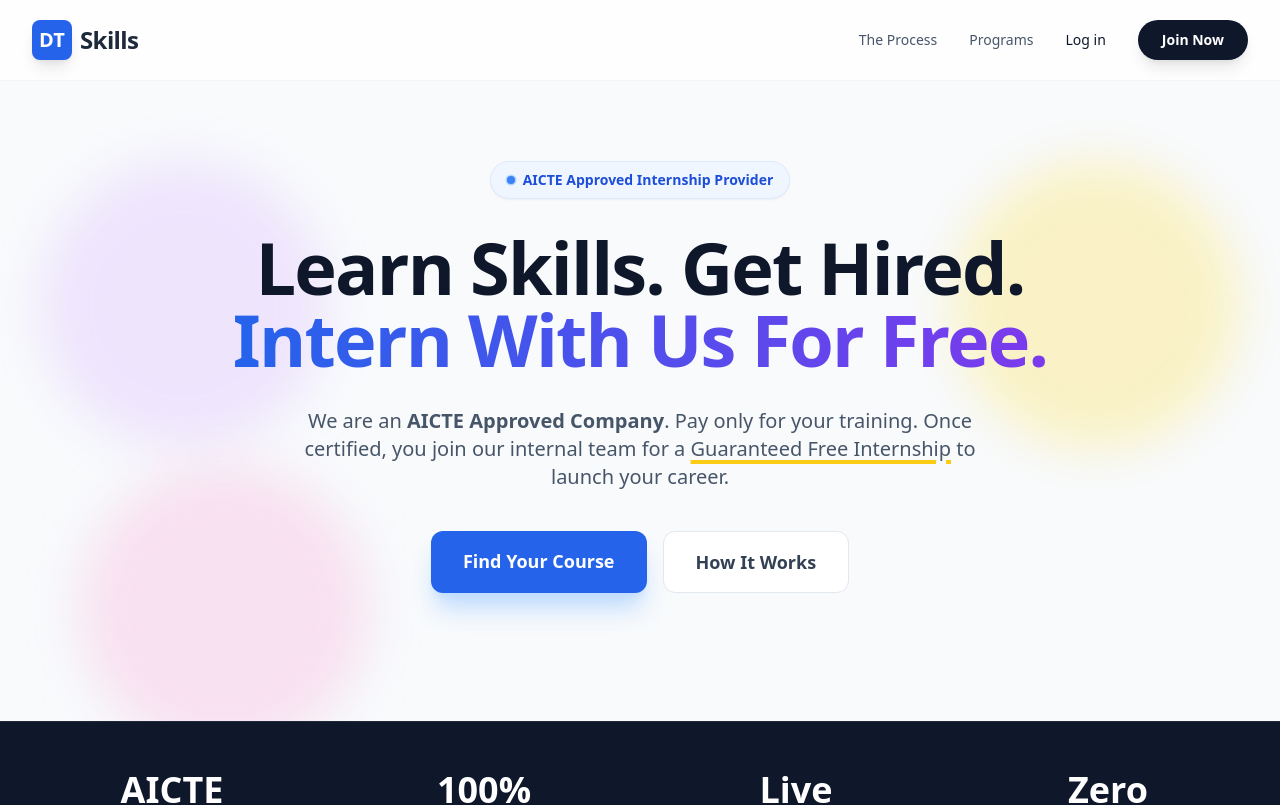
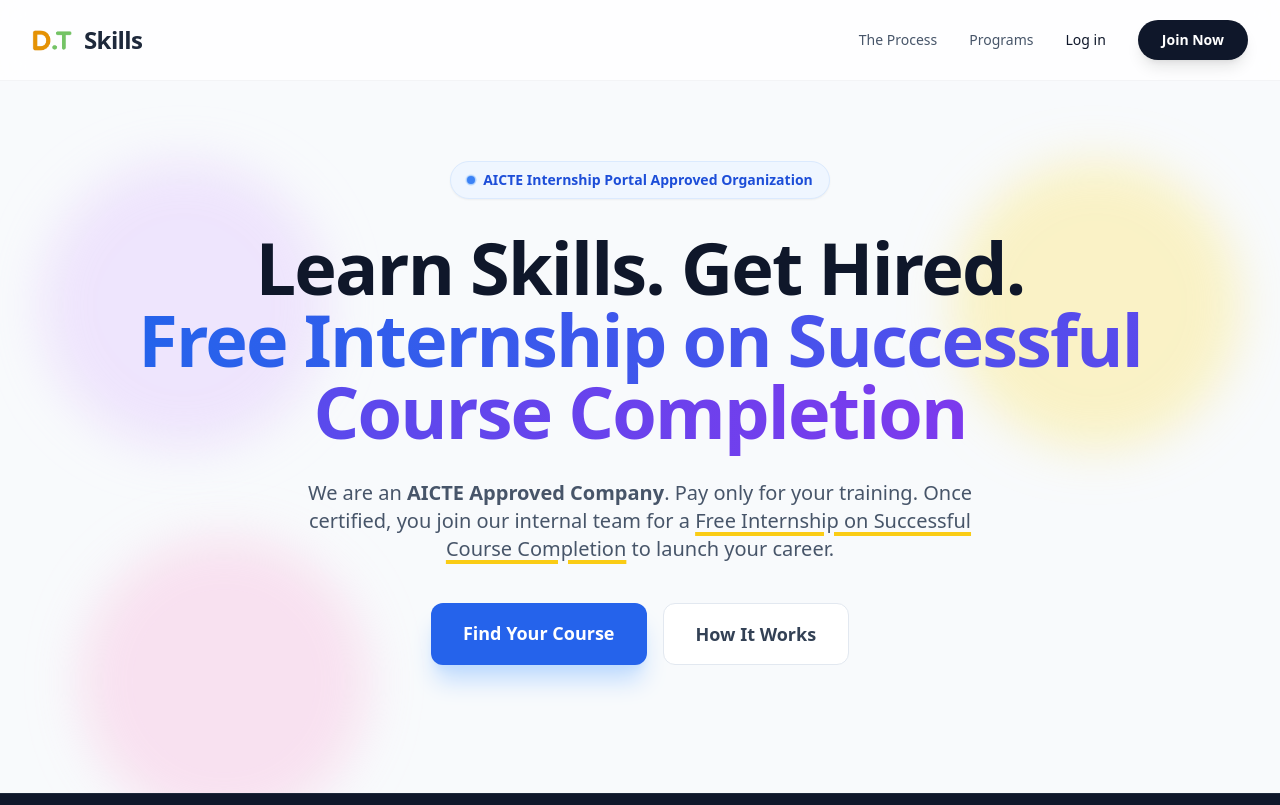
Before and after one commit to hisanthooosh/dtskills, a React (Vite) app in the folder client/: page / in a window 1280 px wide. Shown: the top 805 px of the page. Built offline with nearby package versions, Linux system fonts and the light colour scheme; no server answers.

Commit message:
day 14.1

```diff
--- a/client/src/pages/LandingPage.jsx
+++ b/client/src/pages/LandingPage.jsx
@@ -30,12 +30,17 @@ const LandingPage = () => {
       <nav className="bg-white/80 backdrop-blur-md border-b border-gray-100 sticky top-0 z-50">
         <div className="max-w-7xl mx-auto px-4 sm:px-6 lg:px-8">
           <div className="flex justify-between h-20 items-center">
-            <div className="flex items-center gap-2">
-              <div className="w-10 h-10 bg-blue-600 rounded-lg flex items-center justify-center text-white font-bold text-xl shadow-lg">
-                DT
-              </div>
-              <span className="text-2xl font-bold text-slate-800 tracking-tight">Skills</span>
+            <div className="flex items-center gap-3">
+              <img
+                src="/logo.png"
+                alt="DT Skills Logo"
+                className="w-10 h-10 object-contain"
+              />
+              <span className="text-2xl font-bold text-slate-800 tracking-tight">
+               Skills
+              </span>
             </div>
+
             <div className="hidden md:flex space-x-8 items-center">
               <a href="#process" className="text-sm font-medium text-slate-600 hover:text-blue-600 transition">The Process</a>
               <a href="#courses" className="text-sm font-medium text-slate-600 hover:text-blue-600 transition">Programs</a>
@@ -63,19 +68,22 @@ const LandingPage = () => {
               <span className="animate-ping absolute inline-flex h-full w-full rounded-full bg-blue-400 opacity-75"></span>
               <span className="relative inline-flex rounded-full h-2 w-2 bg-blue-500"></span>
             </span>
-            AICTE Approved Internship Provider
+            AICTE Internship Portal Approved Organization
+
           </div>
 
           <h1 className="text-5xl md:text-7xl font-extrabold text-slate-900 tracking-tight mb-8 leading-tight">
             Learn Skills. Get Hired. <br />
             <span className="text-transparent bg-clip-text bg-gradient-to-r from-blue-600 to-violet-600">
-              Intern With Us For Free.
+             Free Internship on Successful Course Completion
+
             </span>
           </h1>
 
           <p className="mt-4 max-w-2xl mx-auto text-xl text-slate-600 mb-10">
             We are an <strong>AICTE Approved Company</strong>. Pay only for your training.
-            Once certified, you join our internal team for a <span className="underline decoration-yellow-400 decoration-4 underline-offset-4">Guaranteed Free Internship</span> to launch your career.
+            Once certified, you join our internal team for a <span className="underline decoration-yellow-400 decoration-4 underline-offset-4">Free Internship on Successful Course Completion
+</span> to launch your career.
           </p>
 
           <div className="flex flex-col sm:flex-row justify-center gap-4">
@@ -157,7 +165,8 @@ const LandingPage = () => {
               </div>
               <h4 className="text-xl font-bold mb-3 text-slate-900">Join Us as an Intern</h4>
               <p className="text-slate-600 leading-relaxed font-medium">
-                You become eligible for a <strong>Free Internship at DT Skills</strong>. Work on live company projects and get your AICTE certificate.
+                You become eligible for a <strong>Free Internship at DT Skills</strong>. Work on live company projects and receive an Internship Completion Certificate issued by Doneswari Technologies LLP.
+
               </p>
             </div>
           </div>
@@ -336,12 +345,17 @@ const LandingPage = () => {
 
             {/* Column 1: Brand & About */}
             <div className="space-y-4">
-              <div className="flex items-center gap-2 mb-4">
-                <div className="w-8 h-8 bg-blue-600 rounded flex items-center justify-center text-white font-bold">
-                  DT
-                </div>
-                <span className="text-xl font-bold text-white">DT Skills</span>
+              <div className="flex items-center gap-3 mb-4">
+                <img
+                  src="/logo.png"
+                  alt="DT Skills Logo"
+                  className="w-8 h-8 object-contain"
+                />
+                <span className="text-xl font-bold text-white">
+                  Skills
+                </span>
               </div>
+
 
               <p className="text-sm leading-relaxed text-slate-400">
                 DT Skills is an AICTE-aligned skill training and internship platform
```
